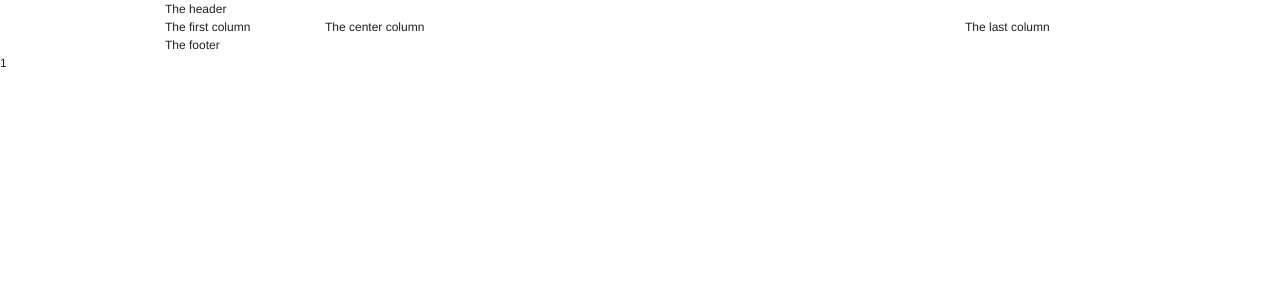
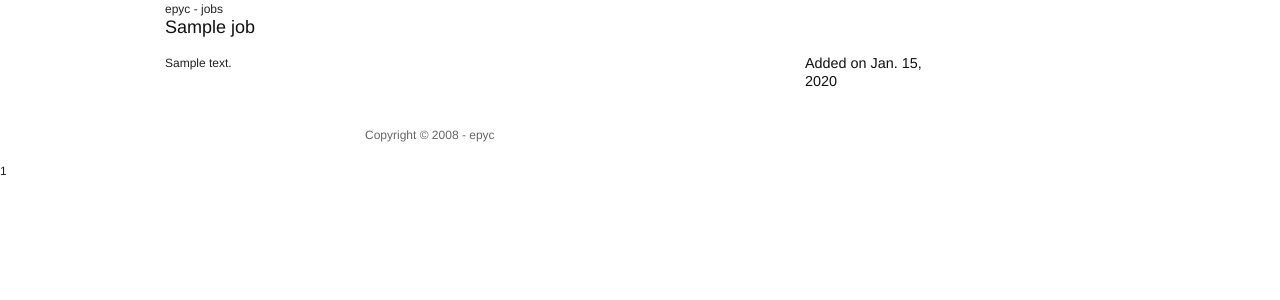
Before and after one commit to epyc/pyjobs, a Django app: template templates/job/detail.html in a window 1280 px wide. Shown: the top 300 px of the page. Run offline with Django 3.2, Linux system fonts and the light colour scheme; the template is opened without the code that fills it: most values are stand-ins (such as "Sample title", 1, 10 or a date in 2020).

Commit message:
tiny improvements

```diff
--- a/templates/job/detail.html
+++ b/templates/job/detail.html
@@ -7,22 +7,26 @@
   </head>
   <body>
     <div class="container">
-      <div class="span-24">
-	      The header
+      <div class="span-24 last">
+        epyc - jobs
       </div>
 
-      <div class="span-4">
-	      The first column
+      <div class="span-12 last">
+	 <h3>{{job.title|safe}}</h3>
       </div>
       <div class="span-16">
-	      The center column
+         {{job.content|safe}}
       </div>
       <div class="span-4 last">
-	      The last column
+	<h4>Added on {{job.date_added.date}}</h4>
       </div>
 
       <div class="span-24">
-	      The footer
+        <div class="prepend-top push-5 span-8 last">
+          <span class="quiet">
+	    Copyright © 2008 - epyc
+          </span>
+        </div>
       </div>
     </div>
 
```
